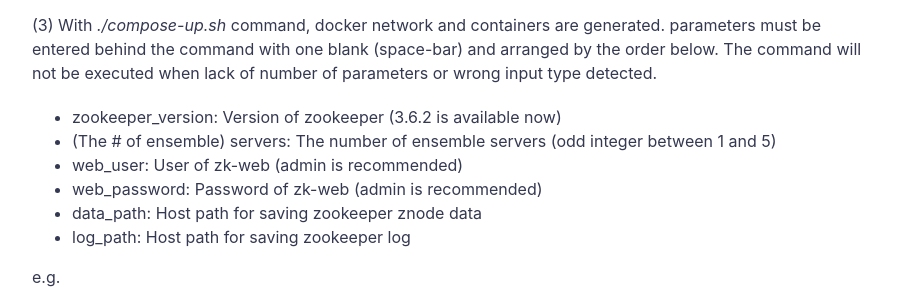
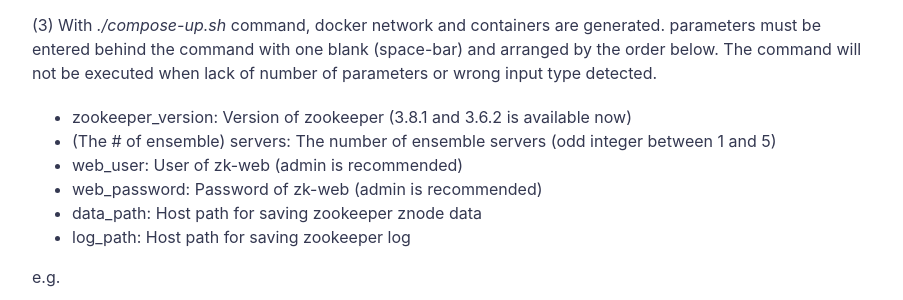
Before and after one commit to hjben/hjben.github.io, a Jekyll site: the page built from _posts/2021-05-27-kafka-cluster.md, in a window 1280 px wide and 900 px high, scrolled down 1825 px. Shown: the part 153-453 px from the top of the window, without its empty margins (188-1091 px from the left). Built offline with Jekyll 4.4.1, drawn with Linux system fonts in a browser that asks for light colours; nearby versions of some CDN libraries; comment, search, counter and statistics services are not loaded; some of the changed text lies outside the part shown.

Commit message:
Update 2021-05-27-kafka-cluster.md

````diff
--- a/_posts/2021-05-27-kafka-cluster.md
+++ b/_posts/2021-05-27-kafka-cluster.md
@@ -51,7 +51,7 @@ docker pull hjben/zookeeper:3.6.2
 (2) Download the shell script in _zookeeper/docker-script_ folder at the github and move them to the path where docker commands are available.
 
 (3) With _./compose-up.sh_ command, docker network and containers are generated. parameters must be entered behind the command with one blank (space-bar) and arranged by the order below. The command will not be executed when lack of number of parameters or wrong input type detected.
-- zookeeper_version: Version of zookeeper (3.6.2 is available now)
+- zookeeper_version: Version of zookeeper (3.8.1 and 3.6.2 is available now)
 - (The # of ensemble) servers: The number of ensemble servers (odd integer between 1 and 5)
 - web_user: User of zk-web (admin is recommended)
 - web_password: Password of zk-web (admin is recommended)
@@ -60,14 +60,14 @@ docker pull hjben/zookeeper:3.6.2
 
 e.g.
 ```
-./compose-up.sh 3.6.2 3 admin admin /tmp/zookeeper /tmp/zookeeper_logs ﻿
+./compose-up.sh 3.6.2 3 admin admin /tmp/zookeeper /tmp/zookeeper_logs
 ```
 
 (4) If created container, zookeeper initialization and execution of zookeeper is done. zk-web server starts after zookeeper run  as background process. Zookeeper ensemble between the containers also be set with automatically sensing another zookeeper containers.
 
 (5) CLI(Command Line Interface) used above is occupied by foreground process of zk-web server, Open a new CLI(=shell) at host. TDownload the shell script in _kafka/docker-script_ folder at the github and move them to the path where docker commands are available. The two docker-script should be placed in different path to prevent confusion.
 
-﻿(6) With _./compose-up.sh_ command, docker network and containers are generated. parameters must be entered behind the command with one blank (space-bar) and arranged by the order below. The command will not be executed when lack of number of parameters or wrong input type detected.
+(6) With _./compose-up.sh_ command, docker network and containers are generated. parameters must be entered behind the command with one blank (space-bar) and arranged by the order below. The command will not be executed when lack of number of parameters or wrong input type detected.
 - kafka_version: Version of kafka (2.7.0 is available now)
 - cmak_version: Version of cmak (3.0.0.5 is available now)
 - (The # of) servers: The number of broker servers (integer between 1 and 5)
@@ -111,8 +111,8 @@ e.g.
 
 # Kafka
 Kafka needs zookeeper, they must be executed with the well-running zookeeper cluster. At this time, we'll use the zookeeper cluster made above.
-﻿
-### 1. ﻿Execute kafka
+
+### 1. Execute kafka
 (1) Open a new CLI(=shell) as much as the # of brokers (e.g. 3 CLIs). The reason of multi-opening is kafka broker service will be started as foreground process. Then, move into the path docker scripts are in.
 
 (2) You can start kafka service at the broker server by entering each command below at the new CLI separately. The parameter of kafka-start.sh file is number of broker server. There're 1 to the number of broker servers you entered when creating kafka server.
````
Also changed, not shown: other parts of _posts/2021-05-27-kafka-cluster.md (+1 -1 lines).
